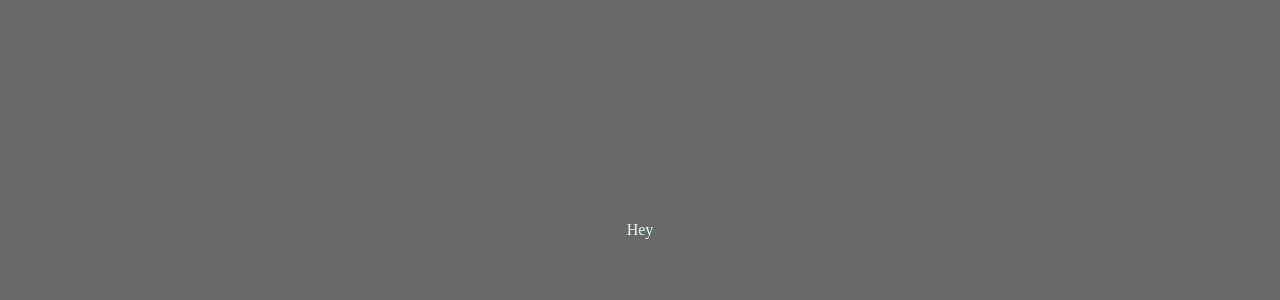
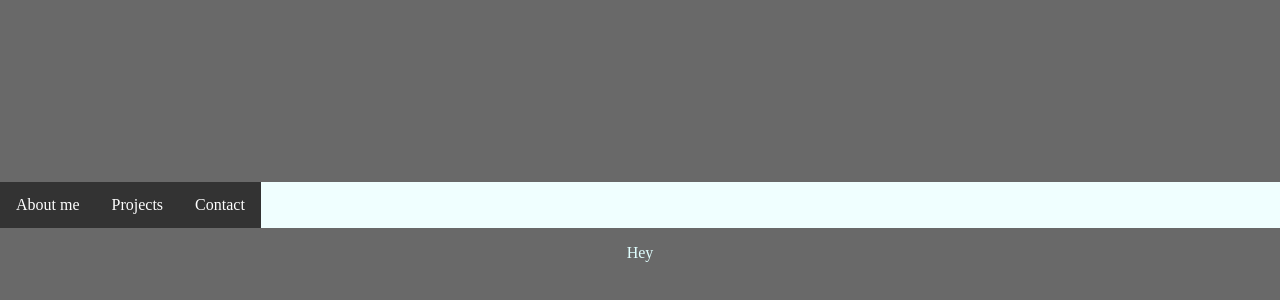
Before and after one commit to TrisRosco/portfolio, a React (Create React App) app in the folder pf/: page / in a window 1280 px wide. Shown: the part 170-470 px from the top of the page. Built offline with nearby package versions, Linux system fonts and the light colour scheme; a web font is replaced by a local one.

Commit message:
Basic nav bar

```diff
--- a/pf/src/components/app/App.css
+++ b/pf/src/components/app/App.css
@@ -19,6 +19,7 @@
 }
 
 
+
 @keyframes chromAbb {
   0%
     {text-shadow: 0 0 #a50610, 0 0 #0c2aa8, 0 6px 0 transparent, 8px 0 0 transparent}
--- a/pf/src/components/app/App.js
+++ b/pf/src/components/app/App.js
@@ -1,5 +1,7 @@
 import "./App.css";
 import { useEffect, useState } from "react";
+import NavBar from "../navBar";
+
 function App() {
 
   useEffect(() => {
@@ -9,6 +11,7 @@ function App() {
   return (
     <div className="App">
       <header className="App-header">
+        <NavBar />
         <p>Hey</p>
       </header>
     </div>
--- a/pf/src/components/navBar/index.js
+++ b/pf/src/components/navBar/index.js
@@ -0,0 +1,22 @@
+import React from "react";
+import "./styles.css";
+// add accordian menu
+const NavBar = () => {
+  return (
+    <nav className="nav-bar">
+      <ul className="nav-bar-list">
+        <li className="nav-bar-list-item">
+          <a href="#">About me</a>
+        </li>
+        <li className="nav-bar-list-item">
+          <a href="#">Projects</a>
+        </li>
+        <li className="nav-bar-list-item">
+          <a href="#">Contact</a>
+        </li>
+      </ul>
+    </nav>
+  );
+};
+
+export default NavBar;
--- a/pf/src/components/navBar/styles.css
+++ b/pf/src/components/navBar/styles.css
@@ -0,0 +1,30 @@
+.nav-bar{
+    width: 100vw;
+    background-color: azure;
+    display: flex;
+    justify-content: space-between
+}
+
+ul {
+    list-style-type: none;
+    margin: 0;
+    padding: 0;
+    overflow: hidden;
+    background-color: #333;
+  }
+
+  li {
+    float: left;
+  }
+
+  li a {
+    display: block;
+    color: white;
+    text-align: center;
+    padding: 14px 16px;
+    text-decoration: none;
+  }
+
+  li a:hover {
+    background-color: #111;
+  }
```
